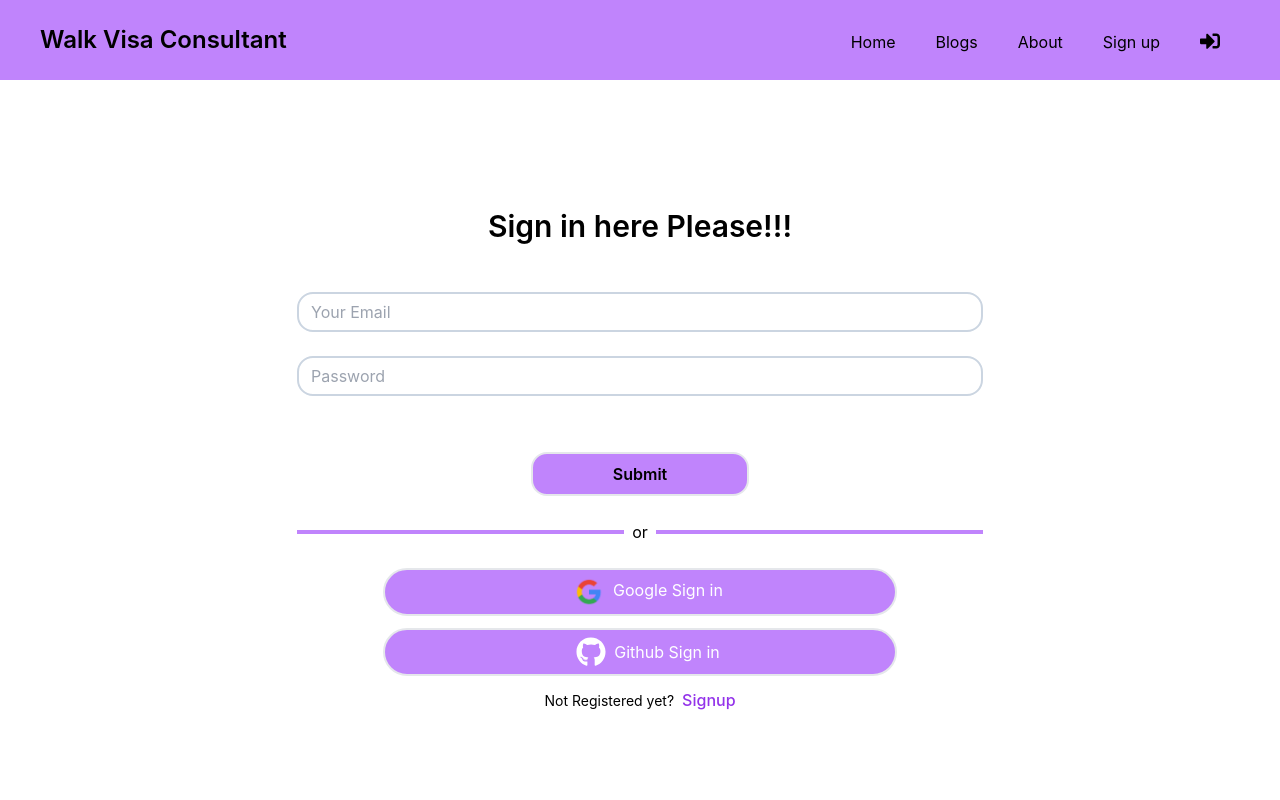
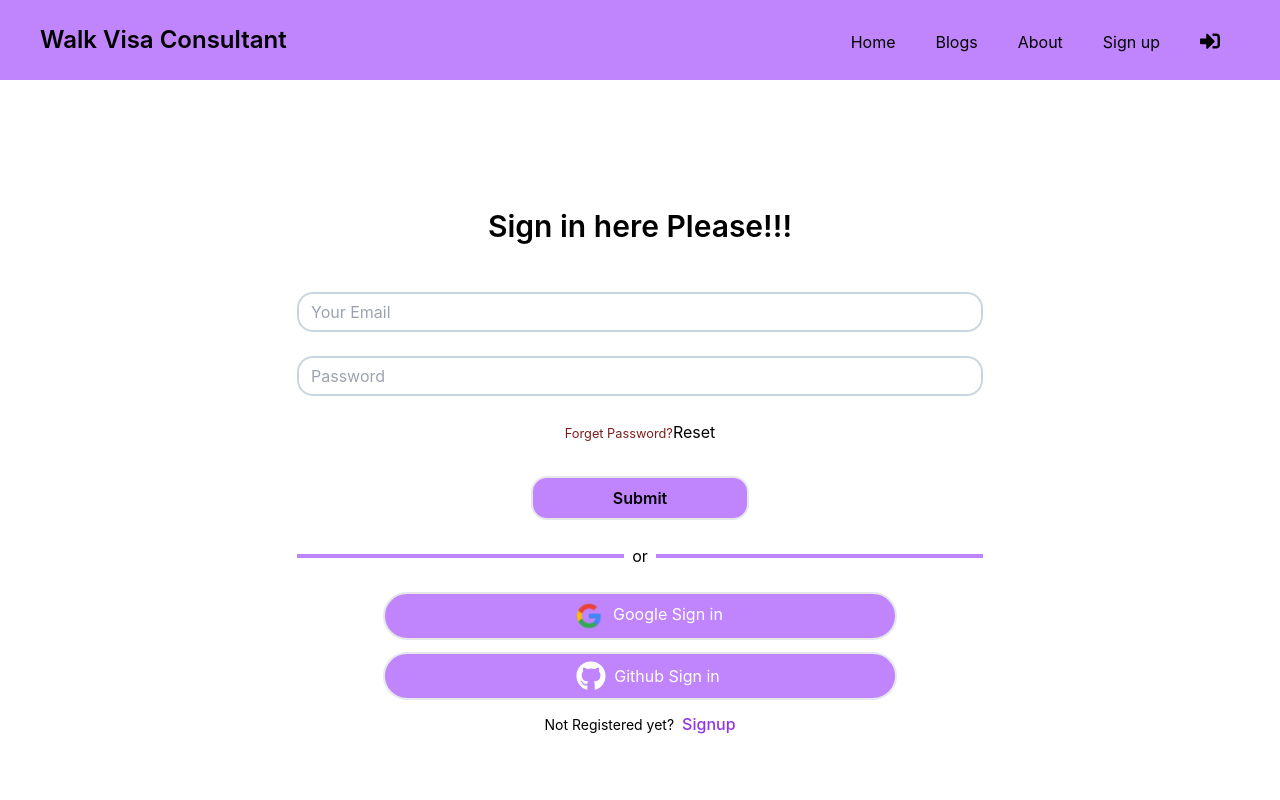
Before and after one commit to Nayeem29/Walk-Visa-Consultant, a React (Create React App) app: page /login in a window 1280 px wide. Shown: the top 800 px of the page. Built offline with nearby package versions, Linux system fonts and the light colour scheme; no server answers; what tw-elements would draw is missing.

Commit message:
password-reset add

```diff
--- a/src/Pages/Login/Login.js
+++ b/src/Pages/Login/Login.js
@@ -3,7 +3,12 @@ import { Link, useLocation, useNavigate } from 'react-router-dom';
 import auth from '../../firebase.init';
 import { useSignInWithEmailAndPassword } from 'react-firebase-hooks/auth';
 import Spinner from './Spinner/Spinner';
+import { useSendPasswordResetEmail } from 'react-firebase-hooks/auth';
 import SocialSign from './SocialSign/SocialSign';
+import { async } from '@firebase/util';
+import { ToastContainer, toast } from 'react-toastify';
+import 'react-toastify/dist/ReactToastify.css';
+
 
 const Login = () => {
   const emailRef = useRef('');
@@ -15,6 +20,8 @@ const Login = () => {
     loading,
     error,
   ] = useSignInWithEmailAndPassword(auth);
+
+  const [sendPasswordResetEmail, sending] = useSendPasswordResetEmail(auth);
   let errorElem;
   let location = useLocation();
   let from = location.state?.from?.pathname || "/";
@@ -36,6 +43,16 @@ const Login = () => {
   if (error) {
     errorElem = <p className='text-red-900 text-center'>{error?.message}</p>
   }
+  const handleResetPassword = async (e) => {
+    e.preventDefault();
+    const email = emailRef.current.value;
+    if (email) {
+      await sendPasswordResetEmail(email);
+      toast('Email send for reset password!');
+    } else {
+      toast('Email not found');
+    }
+  }
 
   return (
     <div className='mt-32'>
@@ -48,7 +65,12 @@ const Login = () => {
           <input type="password" placeholder='Password' size='60' ref={passwordRef} required
             className='px-3 py-1 border-2 border-slate-300 h-10 outline-none hover:outline-purple-400 hover:border-0 rounded-2xl mb-6' />
           <br />
-
+          <p className='text-center'
+          > <small className='text-red-900'>Forget Password?</small>
+            <button
+              onClick={handleResetPassword}
+            >Reset</button></p>
+          <ToastContainer />
           <button
             className='mt-8 mx-auto block border-2 px-20 py-2 rounded-2xl bg-purple-400 font-semibold hover:text-white'
           >Submit</button>
--- a/src/Pages/Login/Register.js
+++ b/src/Pages/Login/Register.js
@@ -4,6 +4,7 @@ import auth from '../../firebase.init';
 import { useCreateUserWithEmailAndPassword } from 'react-firebase-hooks/auth';
 import Spinner from './Spinner/Spinner';
 import SocialSign from './SocialSign/SocialSign';
+
 
 const Register = () => {
   const [agree, setAgree] = useState(false);
@@ -18,6 +19,8 @@ const Register = () => {
     loading,
     error,
   ] = useCreateUserWithEmailAndPassword(auth, { sendEmailVerification: true });
+
+
   const handleRegisterForm = (event) => {
     event.preventDefault();
     const email = emailRef.current.value;
@@ -54,6 +57,7 @@ const Register = () => {
           <input type="password" placeholder='Confirm Password' size='60' ref={confirmPasswordRef} required
             className='px-3 py-1 border-2 border-slate-300 h-10 outline-none hover:outline-purple-400 hover:border-0 rounded-2xl mb-6' />
           <br />
+
           <input type="checkbox" name="terms" id="terms"
             className='ml-5 my-5'
             onClick={() => { setAgree(!agree) }}
```
